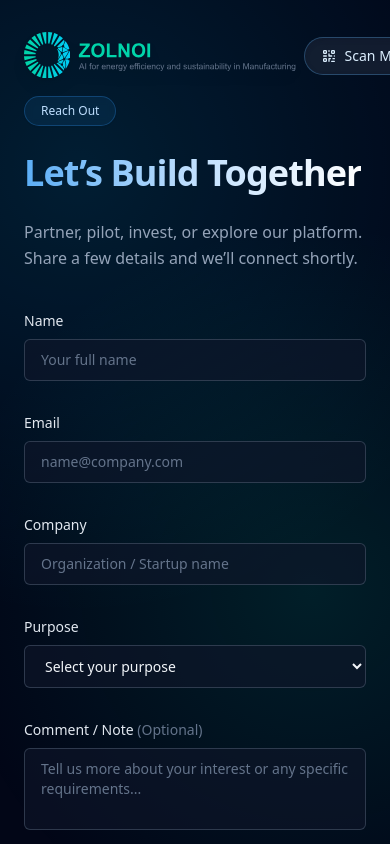
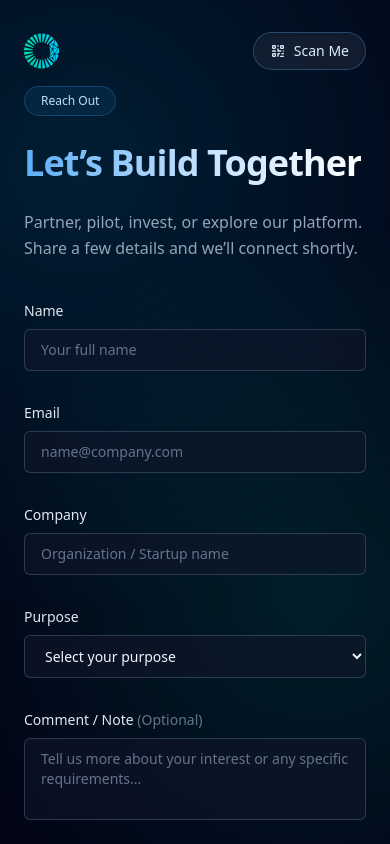
Before and after one commit to ramithzolnoi/contact, a React (Vite) app: page / in a window 390 px wide. Shown: the top 844 px of the page. Built offline with nearby package versions, Linux system fonts and the light colour scheme; no server answers.

Commit message:
refactor: replace logo with a simplified version in Layout component for improved visual consistency

```diff
--- a/src/components/Layout.jsx
+++ b/src/components/Layout.jsx
@@ -1,7 +1,7 @@
 import React from 'react';
 import { Outlet } from 'react-router-dom';
 import heroLogo from '/logo_with_text_and_tagline.svg';
-import logoWithText from '/logo_with_text_and_tagline.svg';
+import logoOnly from '/logo.svg';
 import QRCodeGenerator from './QRCodeGenerator.jsx';
 
 export default function Layout() {
@@ -21,7 +21,7 @@ export default function Layout() {
           </div>
           <div className="relative">
             <div className="flex justify-between items-center mb-4 md:justify-end">
-              <img src={logoWithText} alt="Zolnoi" className="h-12 w-auto drop-shadow-lg select-none md:hidden" draggable={false} />
+              <img src={logoOnly} alt="Zolnoi" className="h-9 w-auto drop-shadow-lg select-none md:hidden" draggable={false} />
               <QRCodeGenerator />
             </div>
             <Outlet />
```
